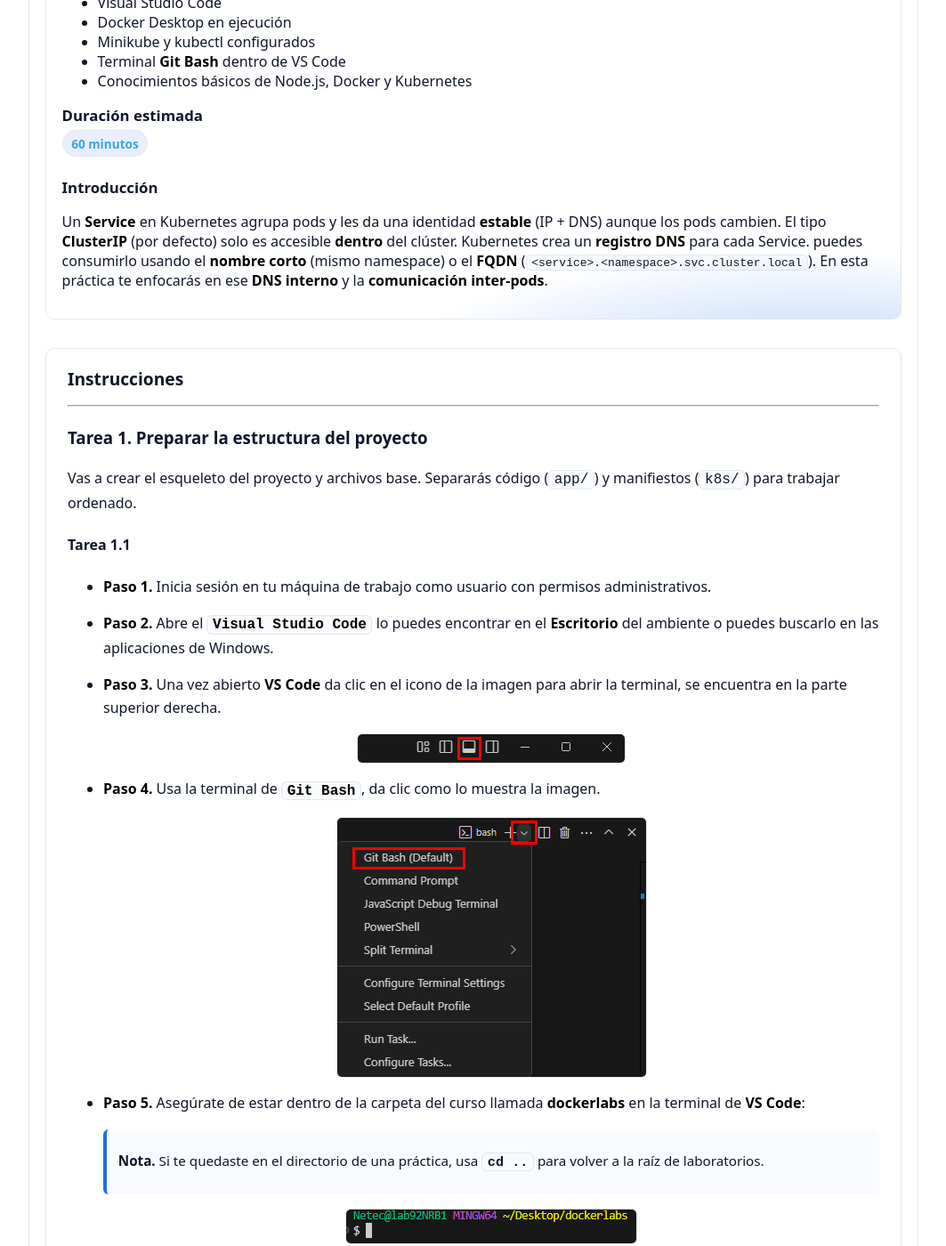
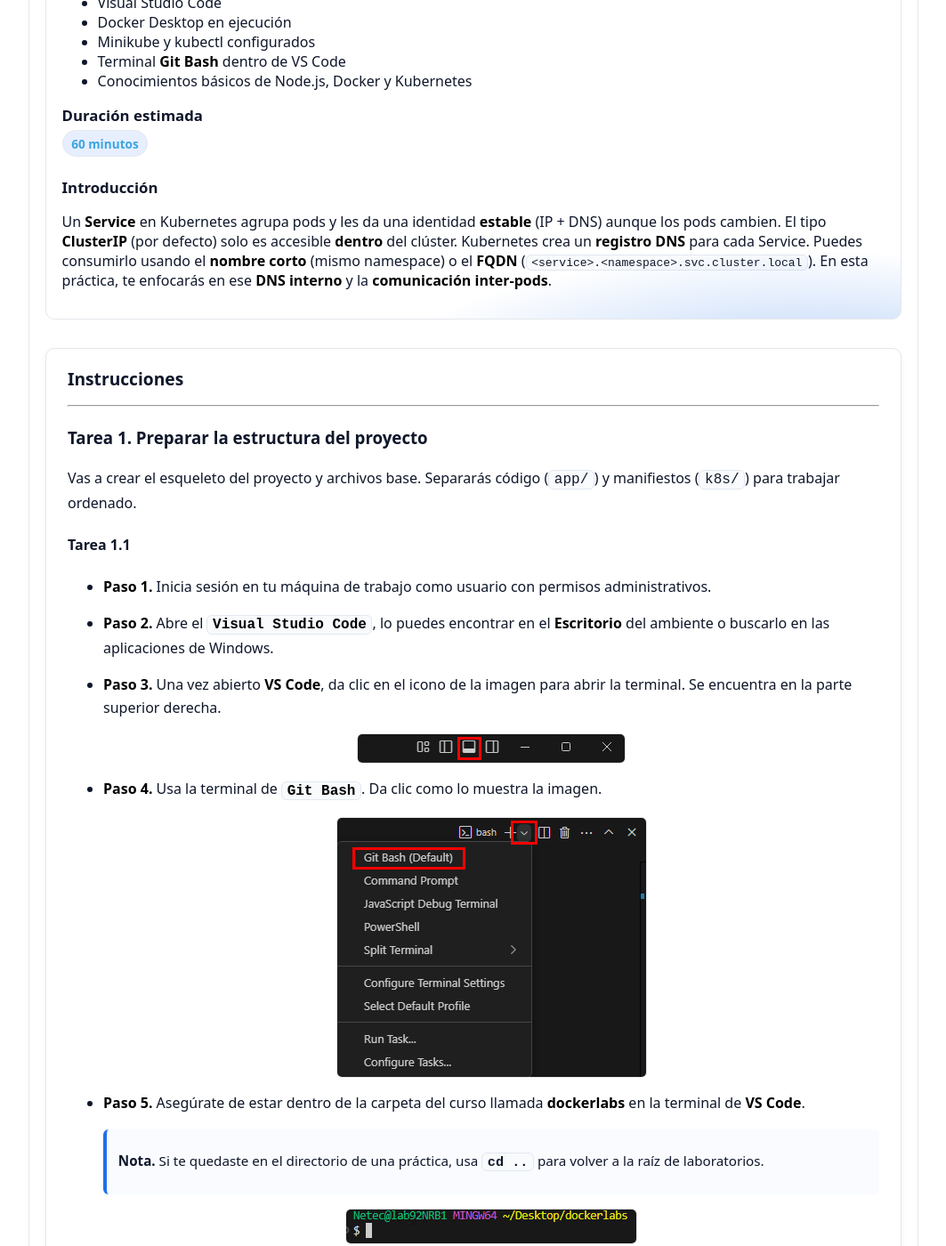
Before and after one commit to Netec-Mx/DOCK_KUB_V2, a Jekyll site: the page built from labs/capitulo11/lab11.md, in a window 1280 px wide and 1400 px high, scrolled down 509 px. Shown: the whole window at 89% size, without its empty margins (108-1171 px from the left). Built offline with Jekyll 4.4.1, drawn with Linux system fonts in a browser that asks for light colours; some of the changed text lies outside the part shown.

Commit message:
Update lab11.md

````diff
--- a/labs/capitulo11/lab11.md
+++ b/labs/capitulo11/lab11.md
@@ -13,7 +13,7 @@
   - Terminal **Git Bash** dentro de VS Code
   - Conocimientos básicos de Node.js, Docker y Kubernetes
 introduction:
-  Un **Service** en Kubernetes agrupa pods y les da una identidad **estable** (IP + DNS) aunque los pods cambien. El tipo **ClusterIP** (por defecto) solo es accesible **dentro** del clúster. Kubernetes crea un **registro DNS** para cada Service. puedes consumirlo usando el **nombre corto** (mismo namespace) o el **FQDN** (`<service>.<namespace>.svc.cluster.local`). En esta práctica te enfocarás en ese **DNS interno** y la **comunicación inter-pods**.
+  Un **Service** en Kubernetes agrupa pods y les da una identidad **estable** (IP + DNS) aunque los pods cambien. El tipo **ClusterIP** (por defecto) solo es accesible **dentro** del clúster. Kubernetes crea un **registro DNS** para cada Service. Puedes consumirlo usando el **nombre corto** (mismo namespace) o el **FQDN** (`<service>.<namespace>.svc.cluster.local`). En esta práctica, te enfocarás en ese **DNS interno** y la **comunicación inter-pods**.
 slug: lab11
 lab_number: 11
 final_result: >
@@ -43,17 +43,17 @@
 
 - **Paso 1.** Inicia sesión en tu máquina de trabajo como usuario con permisos administrativos.
 
-- **Paso 2.** Abre el **`Visual Studio Code`** lo puedes encontrar en el **Escritorio** del ambiente o puedes buscarlo en las aplicaciones de Windows.
+- **Paso 2.** Abre el **`Visual Studio Code`**, lo puedes encontrar en el **Escritorio** del ambiente o buscarlo en las aplicaciones de Windows.
 
-- **Paso 3.** Una vez abierto **VS Code** da clic en el icono de la imagen para abrir la terminal, se encuentra en la parte superior derecha.
+- **Paso 3.** Una vez abierto **VS Code**, da clic en el icono de la imagen para abrir la terminal. Se encuentra en la parte superior derecha.
 
   ![micint]({{ page.images_base | relative_url }}/25.png)
 
-- **Paso 4.** Usa la terminal de **`Git Bash`**, da clic como lo muestra la imagen.
+- **Paso 4.** Usa la terminal de **`Git Bash`**. Da clic como lo muestra la imagen.
 
   ![micint]({{ page.images_base | relative_url }}/26.png)
 
-- **Paso 5.** Asegúrate de estar dentro de la carpeta del curso llamada **dockerlabs** en la terminal de **VS Code**:
+- **Paso 5.** Asegúrate de estar dentro de la carpeta del curso llamada **dockerlabs** en la terminal de **VS Code**.
 
   > **Nota.** Si te quedaste en el directorio de una práctica, usa **`cd ..`** para volver a la raíz de laboratorios.
   {: .lab-note .info .compact}
@@ -69,7 +69,7 @@
   mkdir lab11-k8sclusteripdns && cd lab11-k8sclusteripdns
   ```
 
-- **Paso 7.** Valida en el **Explorador** de archivos dentro de VS Code que se haya creado el directorio:
+- **Paso 7.** Valida en el **Explorador** de archivos dentro de VS Code que se haya creado el directorio.
 
   > **Nota.** Trabajar en VS Code permite editar y versionar cómodamente. **Git Bash** brinda compatibilidad con comandos POSIX.
   {: .lab-note .info .compact}
@@ -92,7 +92,7 @@
 
 - **Paso 9.** Ahora, crea la carpeta **app/** y sus archivos vacíos.
 
-  > **Nota.** El comando se ejecuta desde la raíz de la carpeta **lab11-k8sclusteripdns**
+  > **Nota.** El comando se ejecuta desde la raíz de la carpeta **lab11-k8sclusteripdns**.
   {: .lab-note .info .compact}
 
   ```bash
@@ -101,7 +101,7 @@
 
 - **Paso 10.** Muy bien. Continúa la creación del directorio **k8s/** con los manifiestos vacíos.
 
-  > **Nota.** El comando se ejecuta desde la raíz de la carpeta **lab11-k8sclusteripdns**
+  > **Nota.** El comando se ejecuta desde la raíz de la carpeta **lab11-k8sclusteripdns**.
   {: .lab-note .info .compact}
 
   ```bash
@@ -110,14 +110,14 @@
 
 - **Paso 11.** Crea los últimos dos archivos del proyecto **.dockerignore** y **Dockerfile**.
 
-  > **Nota.** El comando se ejecuta desde la raíz de la carpeta **lab11-k8sclusteripdns**
+  > **Nota.** El comando se ejecuta desde la raíz de la carpeta **lab11-k8sclusteripdns**.
   {: .lab-note .info .compact}
 
   ```bash
   touch .dockerignore Dockerfile
   ```
 
-- **Paso 12.** Agrega el siguiente contenido al archivo **.dockerignore** para construir imágenes limpias:
+- **Paso 12.** Agrega el siguiente contenido al archivo **.dockerignore** para construir imágenes limpias.
 
   > **Nota.** Reduce el **contexto de build** y acelera las compilaciones evitando subir archivos innecesarios al daemon de Docker.
   {: .lab-note .info .compact}
@@ -202,7 +202,7 @@
 
 #### Tarea 3.1
 
-- **Paso 16.** Dentro del archivo `Dockerfile` en la raíz del proyecto agrega la siguiente definición de compilación.
+- **Paso 16.** Dentro del archivo `Dockerfile`, en la raíz del proyecto, agrega la siguiente definición de compilación.
 
   ```dockerfile
   FROM node:20-alpine
@@ -225,7 +225,7 @@
 
 - **Paso 18.** Apunta tu shell al daemon de Docker de Minikube y construye la imagen.
 
-  > **Nota.** El comando se ejecuta desde la raíz de la carpeta **lab11-k8sclusteripdns**
+  > **Nota.** El comando se ejecuta desde la raíz de la carpeta **lab11-k8sclusteripdns**.
   {: .lab-note .info .compact}
 
   ```bash
@@ -335,7 +335,7 @@
 
 - **Paso 25.** Verifica que el service esté corriendo correctamente.
 
-  > **Nota.** Debes ver Service tipo **ClusterIP** sin External-IP
+  > **Nota.** Debes ver Service tipo **ClusterIP** sin External-IP.
   {: .lab-note .info .compact}
 
   ```bash
@@ -402,7 +402,7 @@
 
   ![micint]({{ page.images_base | relative_url }}/11.png)
 
-  > **NOTA:** Salir del pod
+  > **Nota.** Salir del pod.
   {: .lab-note .info .compact}
 
   ```sh
@@ -429,7 +429,7 @@
 
   ![micint]({{ page.images_base | relative_url }}/13.png)
 
-  > **NOTA:** Con el siguiente comando la traducción es más limpia.
+  > **Nota.** Con el siguiente comando la traducción es más limpia.
   {: .lab-note .info .compact}
 
   ```sh
@@ -438,7 +438,7 @@
 
   ![micint]({{ page.images_base | relative_url }}/14.png)
 
-  > **NOTA:** Salir del pod de prueba
+  > **Nota.** Salir del pod de prueba.
   {: .lab-note .info .compact}
 
   ```sh
@@ -474,9 +474,9 @@
 
   ![micint]({{ page.images_base | relative_url }}/16.png)
 
-- **Paso 33.** Dentro del pod, ejecuta el siguiente comando y observa el comportamiento:
+- **Paso 33.** Dentro del pod, ejecuta el siguiente comando y observa el comportamiento.
 
-  > **NOTA:** Esto puede fallar porque el nombre corto busca en el namespace actual:
+  > **Nota.** Esto puede fallar porque el nombre corto busca en el namespace actual.
   {: .lab-note .info .compact}
 
   ```sh
@@ -485,7 +485,7 @@
 
   ![micint]({{ page.images_base | relative_url }}/17.png)
 
-- **Paso 34.** Prueba usando FQDN apuntando al namespace `default`
+- **Paso 34.** Prueba usando FQDN apuntando al namespace `default`.
 
   ```sh
   nslookup clusterip-app-svc.default.svc.cluster.local
@@ -493,7 +493,7 @@
 
   ![micint]({{ page.images_base | relative_url }}/18.png)
 
-  > **NOTA:** Salir del pod de prueba
+  > **Nota.** Salir del pod de prueba.
   {: .lab-note .info .compact}
 
   ```sh
@@ -536,7 +536,7 @@
 
 - **Paso 37.** Lista servicios `exponibles` por Minikube.
 
-  > **NOTA:** El `clusterip-app-svc` **NO** debe aparecer con URL, porque no es NodePort/LoadBalancer
+  > **Nota.** El `clusterip-app-svc` **NO** debe aparecer con URL, porque no es NodePort/LoadBalancer.
   {: .lab-note .info .compact}
 
   ```bash
@@ -587,7 +587,7 @@
 
 - **Paso 40.** Elimina Deployment y Service de la práctica.
 
-  > **NOTA:** Es buena práctica limpiar tus recursos para evitar confusiones y consumo innecesario.
+  > **Nota.** Es buena práctica limpiar tus recursos para evitar confusiones y consumo innecesario.
   {: .lab-note .info .compact}
 
   ```bash
````
Also changed, not shown: other parts of labs/capitulo11/lab11.md (+19 -19 lines).
